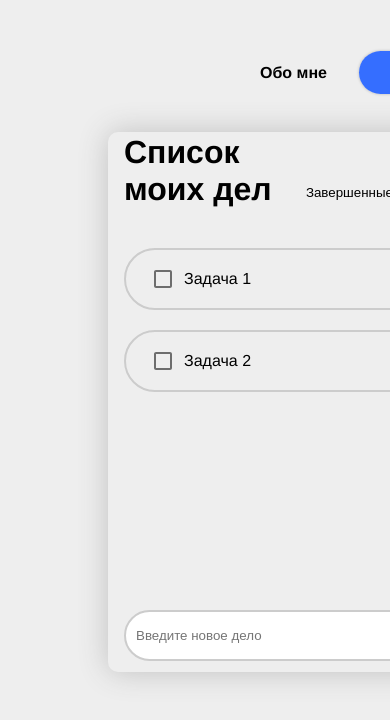
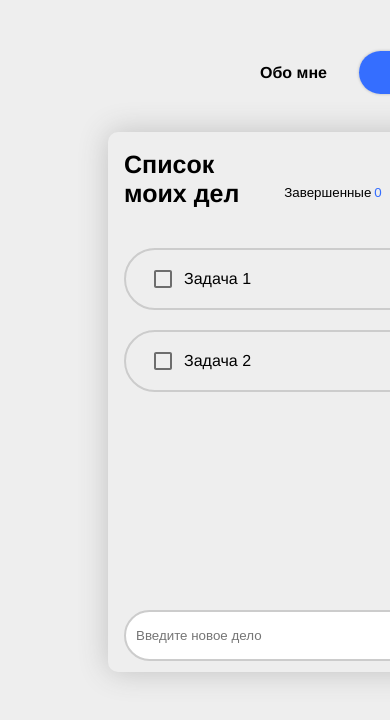
Before and after one commit to Ayana-js/ReactJs, a React (Create React App) app: page /todo in a window 390 px wide. Shown: the top 720 px of the page. Built offline with nearby package versions, Linux system fonts and the light colour scheme.

Commit message:
no message

```diff
--- a/src/components/About/About.js
+++ b/src/components/About/About.js
@@ -159,7 +159,7 @@ class About extends React.Component {
         {isLoading ? < LinearProgress /> :
          <div className={styles.main}>
           <h4> Репозитории на github.com</h4>
-           {this.state.isError && (
+           {this.state.isErrorRepositories && (
               <div className={styles.error}></div>
             )}
             <div className={styles.repos}>
--- a/src/components/About/About.module.css
+++ b/src/components/About/About.module.css
@@ -134,7 +134,7 @@
     align-items: center;
     height: 293px;
     width: 100%;
-    background: url(../../img/error.png) center bottom 71px no-repeat;
+    background: url(../../img/error.svg) center bottom 71px no-repeat;
     background-size: 265px 165px;
 }
 
--- a/src/components/InputItem/InputItem.module.css
+++ b/src/components/InputItem/InputItem.module.css
@@ -4,7 +4,7 @@
     align-items: flex-start;
     margin-top: auto;
     position: fixed;
-    bottom: 22%;
+    top: 600px;
 }
 
 .input_wrap {
@@ -71,9 +71,16 @@
     padding-right: 10px;
 }
 
-@media (min-width:200px) and (max-width: 1900px) {
+@media (min-width:200px) and (max-width: 1200px) {
   .wrap {
     top: 610px;
     width: 480px;
   }
 }
+
+@media (min-width:1205px) and (max-width: 1500px) {
+  .wrap {
+    top: 620px;
+    /* width: 480px; */
+  }
+}
--- a/src/components/ItemList/ItemList.module.css
+++ b/src/components/ItemList/ItemList.module.css
@@ -15,7 +15,7 @@
   }
 
   .no_deals_picture {
-    background: url(../../img/error.png) no-repeat;
+    background: url(../../img/error.svg) no-repeat;
     margin-bottom: 24px;
     height: 164px;
     width: 267px;
--- a/src/components/Todo/Todo.js
+++ b/src/components/Todo/Todo.js
@@ -40,8 +40,6 @@ class Todo extends React.Component {
     onClickDelete = id => this.setState(state => ({
         items: state.items.filter(item =>
             item.id !== id),
-        // count: state.count - 1
-
     }));
 
 
--- a/src/components/Todo/Todo.module.css
+++ b/src/components/Todo/Todo.module.css
@@ -86,10 +86,17 @@
   .wrap {
     height: 200px;
   }
+  .title {
+    font-size: 20px;
+  }
 }
 
 @media (max-width: 1200px) {
   .wrap {
     width: 500px;
   }
+
+  .title {
+    font-size: 25px;
+  }
 }
```
Also changed, not shown: src/img/error.png (deleted), src/img/error.svg (added).
